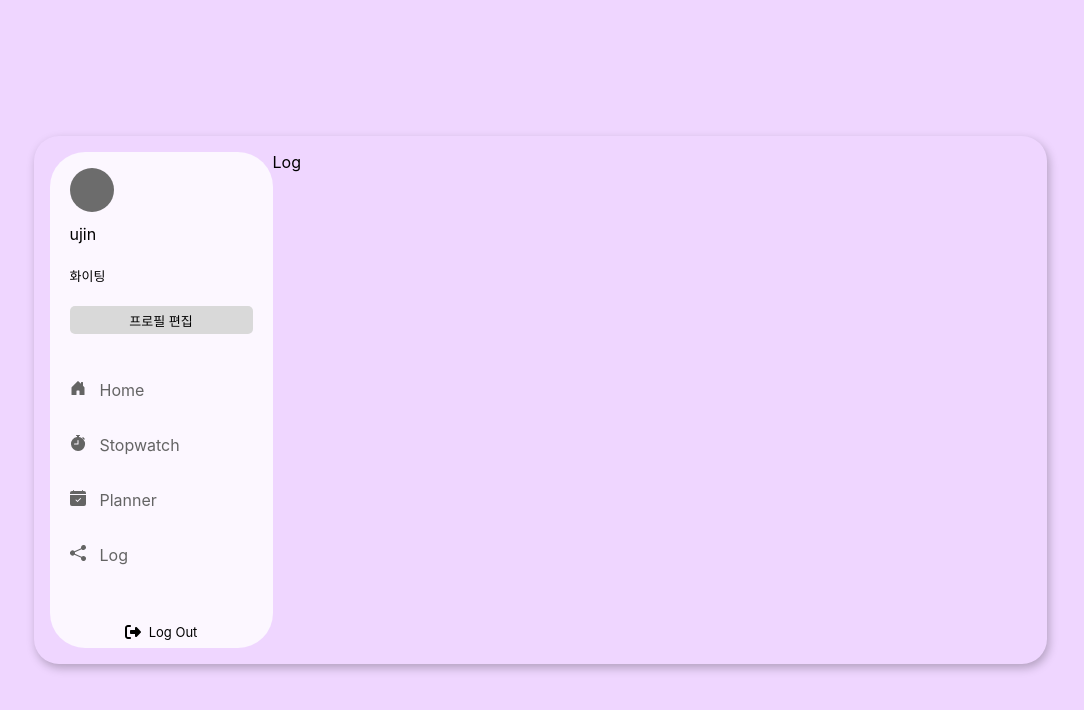
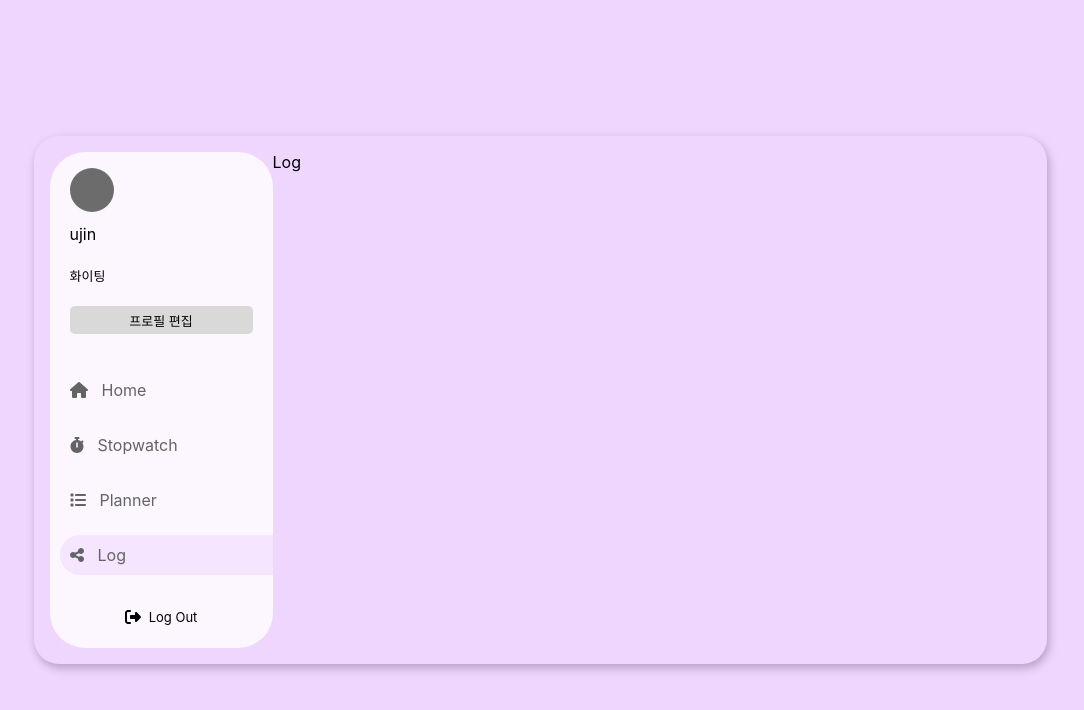
Before and after one commit to 2-sc/StudyMate-Front-Client, a React (Create React App) app in the folder studymate/: page /log in a window 1280 px wide. Shown: the top 710 px of the page, without its empty margins (100-1184 px from the left). Built offline with nearby package versions, Linux system fonts and the light colour scheme.

Commit message:
:package::fire:(feature/ujin/#10): react icon 라이브러리 삭제 후 기존 아이콘으로 스타일 변경

```diff
--- a/studymate/package.json
+++ b/studymate/package.json
@@ -19,7 +19,6 @@
     "react-axios": "^2.0.6",
     "react-day-picker": "^8.3.1",
     "react-dom": "^18.2.0",
-    "react-icons": "^4.4.0",
     "react-router-dom": "^6.4.1",
     "react-scripts": "5.0.1",
     "recoil": "^0.7.5",
--- a/studymate/src/styles/layout/Items.jsx
+++ b/studymate/src/styles/layout/Items.jsx
@@ -1,43 +1,62 @@
-import { useState } from "react";
+import { Link, useLocation } from "react-router-dom";
 import styled from "@emotion/styled";
 import {
-  BsHouseDoorFill,
-  BsStopwatchFill,
-  BsFillCalendarCheckFill,
-  BsShareFill,
-} from "react-icons/bs";
+  faHouse,
+  faStopwatch,
+  faList,
+  faShareNodes,
+} from "@fortawesome/free-solid-svg-icons";
+import { FontAwesomeIcon } from "@fortawesome/react-fontawesome";
 
-const itemList = [
+function Items() {
+  const pathName = useLocation().pathname;
+
+  const items = [
     {
-    icon: <BsHouseDoorFill />,
+      icon: <IconStyle icon={faHouse} />,
       name: "Home",
+      path: "/",
     },
     {
-    icon: <BsStopwatchFill />,
+      icon: <IconStyle icon={faStopwatch} />,
       name: "Stopwatch",
+      path: "/stopwatch",
     },
     {
-    icon: <BsFillCalendarCheckFill />,
+      icon: <IconStyle icon={faList} />,
       name: "Planner",
+      path: "/planner",
     },
     {
-    icon: <BsShareFill />,
+      icon: <IconStyle icon={faShareNodes} />,
       name: "Log",
+      path: "/log",
     },
   ];
 
-function Items() {
   return (
-    <Category>
-      {itemList.map((item, idx) => (
-        <Item key={`${idx}`} icon={item.icon} title={item.name} />
+    <>
+      {items.map((item, idx) => (
+        <Link to={item.path} style={{ textDecoration: "none" }}>
+          <Item
+            key={idx}
+            icon={item.icon}
+            title={item.name}
+            isActive={pathName === item.path ? true : false}
+          />
+        </Link>
       ))}
-    </Category>
+    </>
   );
 }
 
-function Item({ icon, title }) {
-  return (
+function Item({ icon, title, isActive }) {
+  return isActive === true ? (
+    <ListActive>
+      <Icon> {icon}</Icon>
+      {title}
+    </ListActive>
+  ) : (
     <List>
       <Icon> {icon}</Icon>
       {title}
@@ -47,27 +66,30 @@ function Item({ icon, title }) {
 
 export default Items;
 
-const Category = styled.ul`
-  padding: 0;
-  display: flex;
-  flex-direction: column;
-`;
-
-const List = styled.li`
+const List = styled.div`
   height: 40px;
   margin-left: 10px;
   margin-bottom: 15px;
   display: flex;
   align-items: center;
   list-style: none;
+
   color: #646464;
   &:hover {
+    color: rgba(228, 187, 255, 0.3);
+    transition: all 0.7s;
+  }
+`;
+
+const ListActive = styled(List)`
   background: rgba(228, 187, 255, 0.3);
   border-radius: 22px 0 0 22px;
-  }
+  color: #646464 !important;
 `;
 
 const Icon = styled.div`
   padding-left: 10px;
   margin-right: 14px;
 `;
+
+const IconStyle = styled(FontAwesomeIcon)``;
```
Also changed, not shown: 1 other file (tests, documents, lock files or other folders). Lines whose indentation alone changed are shown as unchanged.
